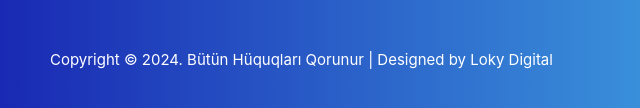
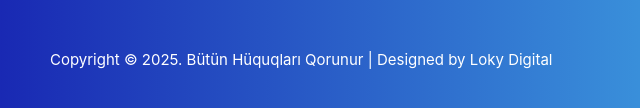
Before and after one commit to elvingurbanli/lokydigital, a plain HTML site: page indexaz.html in a window 1280 px wide. Shown: the part 2713-2821 px from the top of the page, 35-675 px from the left. Drawn offline with nearby package versions, Linux system fonts and the light colour scheme.

Commit message:
Update indexaz.html
fixed copyright year

```diff
--- a/indexaz.html
+++ b/indexaz.html
@@ -225,7 +225,7 @@
                 </div>
             </div>
             <div class="col-md-6 ">
-              <p class="copyright">Copyright © 2024. Bütün Hüquqları Qorunur | Designed by <a href="https://www.loky.digital">Loky Digital</a></p>
+              <p class="copyright">Copyright © 2025. Bütün Hüquqları Qorunur | Designed by <a href="https://www.loky.digital">Loky Digital</a></p>
             </div>
           <!---  <div class="col-md-6 text-right">
             <p class="copyright">
```
